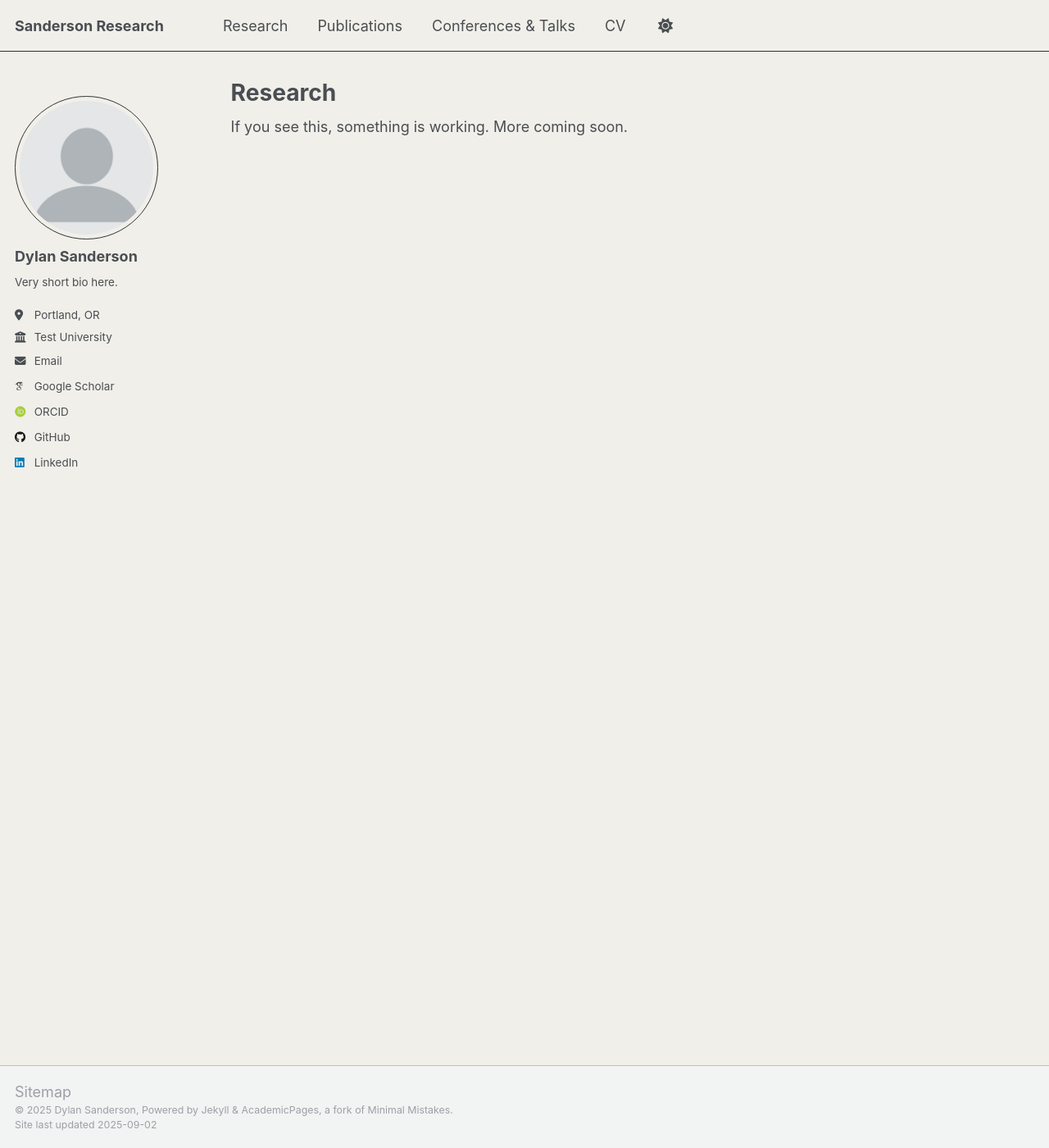
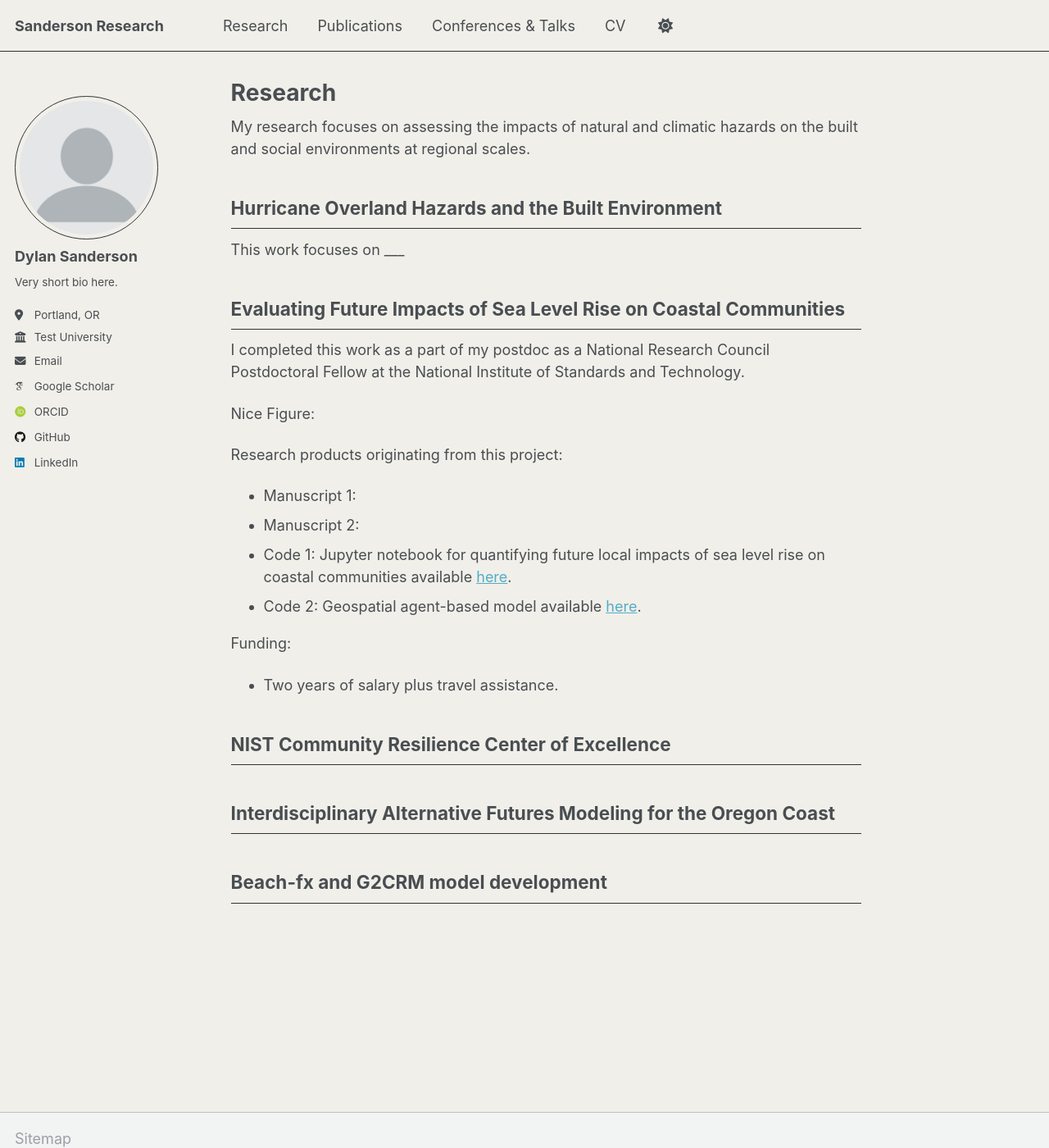
Before and after one commit to 22dylan/22dylan.github.io, a Jekyll site: the page built from _pages/reasearch.md, in a window 1280 px wide and 1400 px high. Shown: the whole window at 82% size. Built offline with Jekyll 4.4.1, drawn with Linux system fonts in a browser that asks for light colours; some web fonts are replaced; a script that is not in the unit is left out.

Commit message:
Update reasearch.md

```diff
--- a/_pages/reasearch.md
+++ b/_pages/reasearch.md
@@ -4,5 +4,37 @@ sitemap: true
 permalink: /research/
 ---
 
-If you see this, something is working.
-More coming soon.
+My research focuses on assessing the impacts of natural and climatic hazards on the built and social environments at regional scales.
+
+
+Hurricane Overland Hazards and the Built Environment
+------
+This work focuses on ___
+
+
+Evaluating Future Impacts of Sea Level Rise on Coastal Communities
+------
+I completed this work as a part of my postdoc as a National Research Council Postdoctoral Fellow at the National Institute of Standards and Technology.
+
+Nice Figure:
+
+Research products originating from this project:
+- Manuscript 1:
+- Manuscript 2:
+- Code 1: Jupyter notebook for quantifying future local impacts of sea level rise on coastal communities available [here](https://zenodo.org/records/12573416).
+- Code 2: Geospatial agent-based model available [here](https://zenodo.org/records/15120769).
+
+Funding:
+- Two years of salary plus travel assistance.
+
+
+
+
+NIST Community Resilience Center of Excellence
+------
+
+Interdisciplinary Alternative Futures Modeling for the Oregon Coast
+------
+
+Beach-fx and G2CRM model development
+------
```
